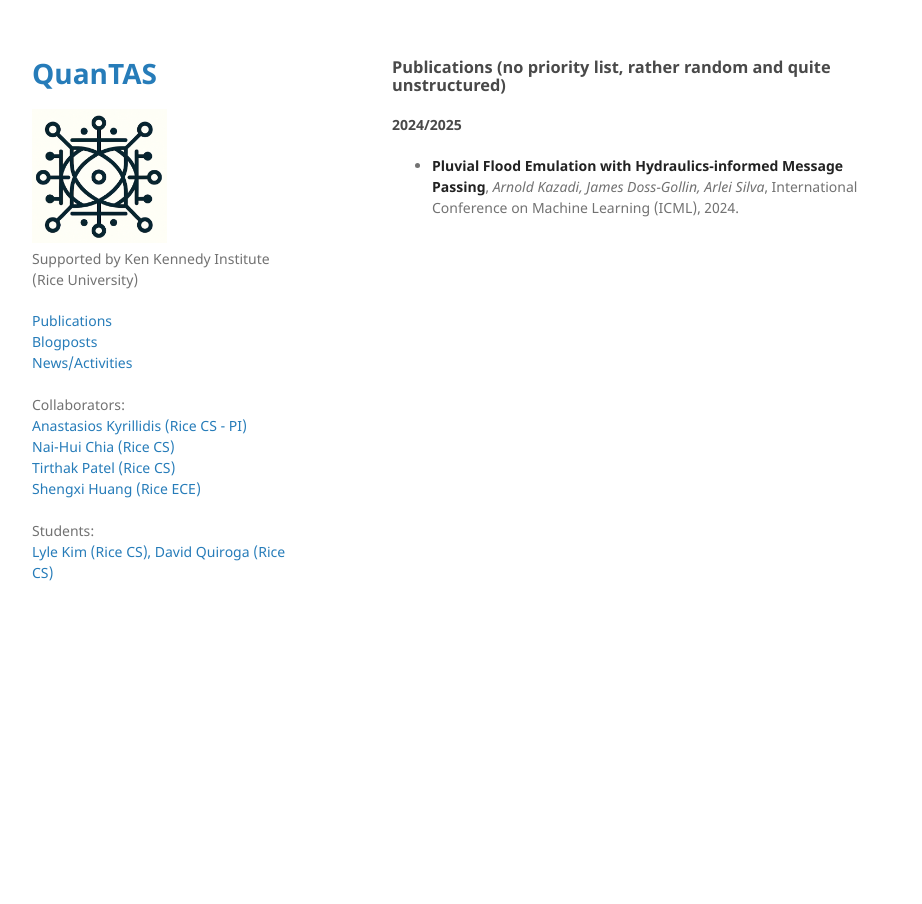
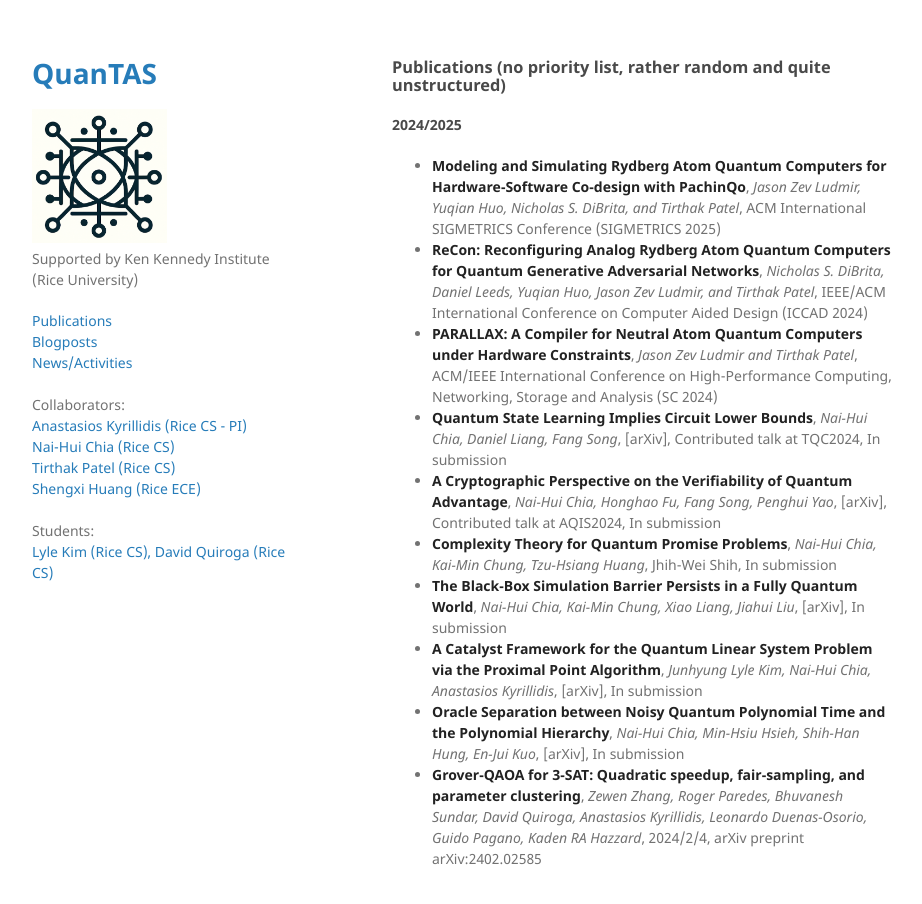
Before and after one commit to akyrillidis/explore-quantum, a Jekyll site: the page built from publications.md, in a window 1280 px wide and 939 px high. Shown: the top 904 px of the window, without its empty margins (178-1100 px from the left). Built offline with Jekyll 4.4.1, drawn with Linux system fonts in a browser that asks for light colours; our own code applies the rules of GitHub Pages for plain Markdown files.

Commit message:
Update publications.md

```diff
--- a/publications.md
+++ b/publications.md
@@ -6,4 +6,13 @@ layout: default
 
 #### 2024/2025
 
-+ **Pluvial Flood Emulation with Hydraulics-informed Message Passing**, *Arnold Kazadi, James Doss-Gollin, Arlei Silva*, International Conference on Machine Learning (ICML), 2024.
++ **Modeling and Simulating Rydberg Atom Quantum Computers for Hardware-Software Co-design with PachinQo**, *Jason Zev Ludmir, Yuqian Huo, Nicholas S. DiBrita, and Tirthak Patel*, ACM International SIGMETRICS Conference (SIGMETRICS 2025)
++ **ReCon: Reconfiguring Analog Rydberg Atom Quantum Computers for Quantum Generative Adversarial Networks**, *Nicholas S. DiBrita, Daniel Leeds, Yuqian Huo, Jason Zev Ludmir, and Tirthak Patel*, IEEE/ACM International Conference on Computer Aided Design (ICCAD 2024)
++ **PARALLAX: A Compiler for Neutral Atom Quantum Computers under Hardware Constraints**, *Jason Zev Ludmir and Tirthak Patel*, ACM/IEEE International Conference on High-Performance Computing, Networking, Storage and Analysis (SC 2024)
++ **Quantum State Learning Implies Circuit Lower Bounds**, *Nai-Hui Chia, Daniel Liang, Fang Song*, [arXiv], Contributed talk at TQC2024, In submission
++ **A Cryptographic Perspective on the Verifiability of Quantum Advantage**, *Nai-Hui Chia, Honghao Fu, Fang Song, Penghui Yao*, [arXiv], Contributed talk at AQIS2024, In submission
++ **Complexity Theory for Quantum Promise Problems**, *Nai-Hui Chia, Kai-Min Chung, Tzu-Hsiang Huang*, Jhih-Wei Shih, In submission
++ **The Black-Box Simulation Barrier Persists in a Fully Quantum World**, *Nai-Hui Chia, Kai-Min Chung, Xiao Liang, Jiahui Liu*, [arXiv], In submission
++ **A Catalyst Framework for the Quantum Linear System Problem via the Proximal Point Algorithm**, *Junhyung Lyle Kim, Nai-Hui Chia, Anastasios Kyrillidis*, [arXiv], In submission
++ **Oracle Separation between Noisy Quantum Polynomial Time and the Polynomial Hierarchy**, *Nai-Hui Chia, Min-Hsiu Hsieh, Shih-Han Hung, En-Jui Kuo*, [arXiv], In submission
++ **Grover-QAOA for 3-SAT: Quadratic speedup, fair-sampling, and parameter clustering**, *Zewen Zhang, Roger Paredes, Bhuvanesh Sundar, David Quiroga, Anastasios Kyrillidis, Leonardo Duenas-Osorio, Guido Pagano, Kaden RA Hazzard*, 2024/2/4, arXiv preprint arXiv:2402.02585
```
